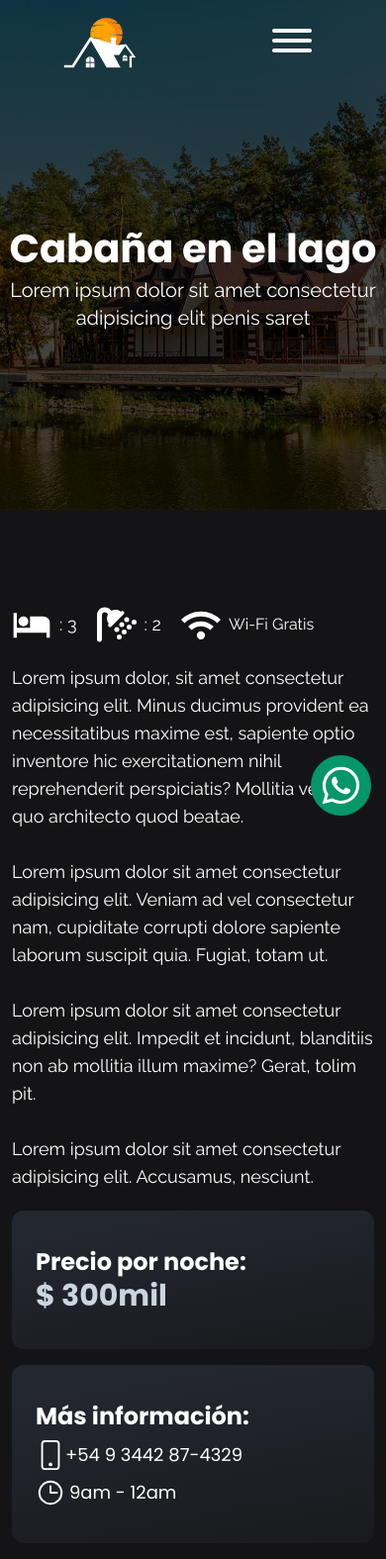
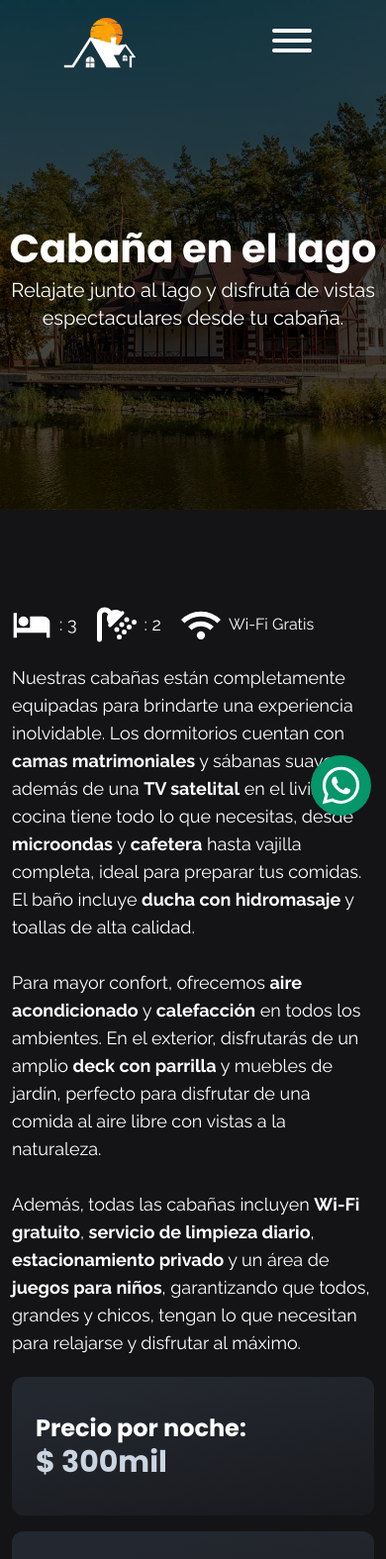
Before and after one commit to faustinoKlug/hospedaje-template, a website: page src/cabana-lago.html in a window 390 px wide. Shown: the top 1575 px of the page at 99% size. Drawn offline with Linux system fonts and the light colour scheme.

Commit message:
Texto cambiado

```diff
--- a/src/cabana-lago.html
+++ b/src/cabana-lago.html
@@ -84,8 +84,7 @@
                     class="font-secondary font-bold leading-[1] text-[40px] sm:text-5xl md:text-6xl xl:text-7xl text-center md:max-w-[750px] mt-8">
                     Cabaña en el lago
                 </h1>
-                <p class="text-zync-100 text-center text-xl lg:text-2xl w-full max-w-[500px]">Lorem ipsum dolor sit amet
-                    consectetur adipisicing elit penis saret</p>
+                <p class="text-zync-100 text-center text-xl lg:text-2xl w-full max-w-[500px]">Relajate junto al lago y disfrutá de vistas espectaculares desde tu cabaña.</p>
             </article>
 
         </section>
@@ -124,18 +123,12 @@
                         </div>
 
                         <div class="w-full flex flex-col justify-center gap-5 md:max-w-[550px]">
-                            <p class="text-lg">Lorem ipsum dolor, sit amet consectetur adipisicing elit. Minus ducimus
-                                provident ea necessitatibus maxime est, sapiente optio inventore hic exercitationem
-                                nihil
-                                reprehenderit perspiciatis? Mollitia vero sint quo architecto quod beatae.
+                            <p class="text-lg">
+                                Nuestras cabañas están completamente equipadas para brindarte una experiencia inolvidable. Los dormitorios cuentan con <span class="font-bold">camas matrimoniales</span> y sábanas suaves, además de una <span class="font-bold">TV satelital</span> en el living. La cocina tiene todo lo que necesitas, desde <span class="font-bold">microondas</span> y <span class="font-bold">cafetera</span> hasta vajilla completa, ideal para preparar tus comidas. El baño incluye <span class="font-bold">ducha con hidromasaje</span> y toallas de alta calidad.
                                 <br><br>
-                                Lorem ipsum dolor sit amet consectetur adipisicing elit. Veniam ad vel consectetur nam,
-                                cupiditate corrupti dolore sapiente laborum suscipit quia. Fugiat, totam ut.
+                                Para mayor confort, ofrecemos <span class="font-bold">aire acondicionado</span> y <span class="font-bold">calefacción</span> en todos los ambientes. En el exterior, disfrutarás de un amplio <span class="font-bold">deck con parrilla</span> y muebles de jardín, perfecto para disfrutar de una comida al aire libre con vistas a la naturaleza.
                                 <br><br>
-                                Lorem ipsum dolor sit amet consectetur adipisicing elit. Impedit et incidunt, blanditiis
-                                non ab mollitia illum maxime? Gerat, tolim pit.
-                                <br><br>
-                                Lorem ipsum dolor sit amet consectetur adipisicing elit. Accusamus, nesciunt.
+                                Además, todas las cabañas incluyen <span class="font-bold">Wi-Fi gratuito</span>, <span class="font-bold">servicio de limpieza diario</span>, <span class="font-bold">estacionamiento privado</span> y un área de <span class="font-bold">juegos para niños</span>, garantizando que todos, grandes y chicos, tengan lo que necesitan para relajarse y disfrutar al máximo.
                             </p>
                         </div>
                     </div>
```
Also changed, not shown: src/cabana-jungla.html (+5 -12 lines), src/cabana-madera.html (+5 -12 lines), src/index.html (+4 -7 lines), src/preguntas-frecuentes.html (+6 -7 lines).
